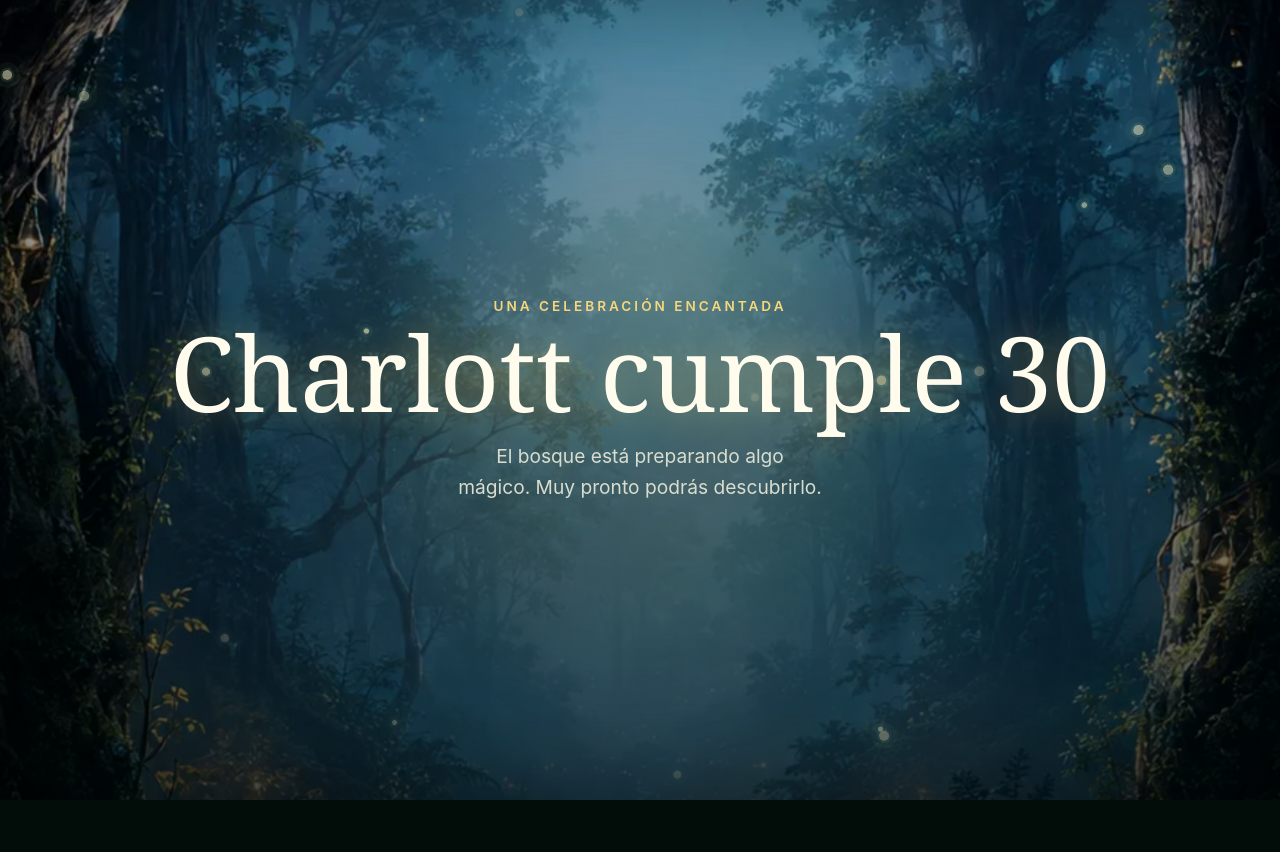
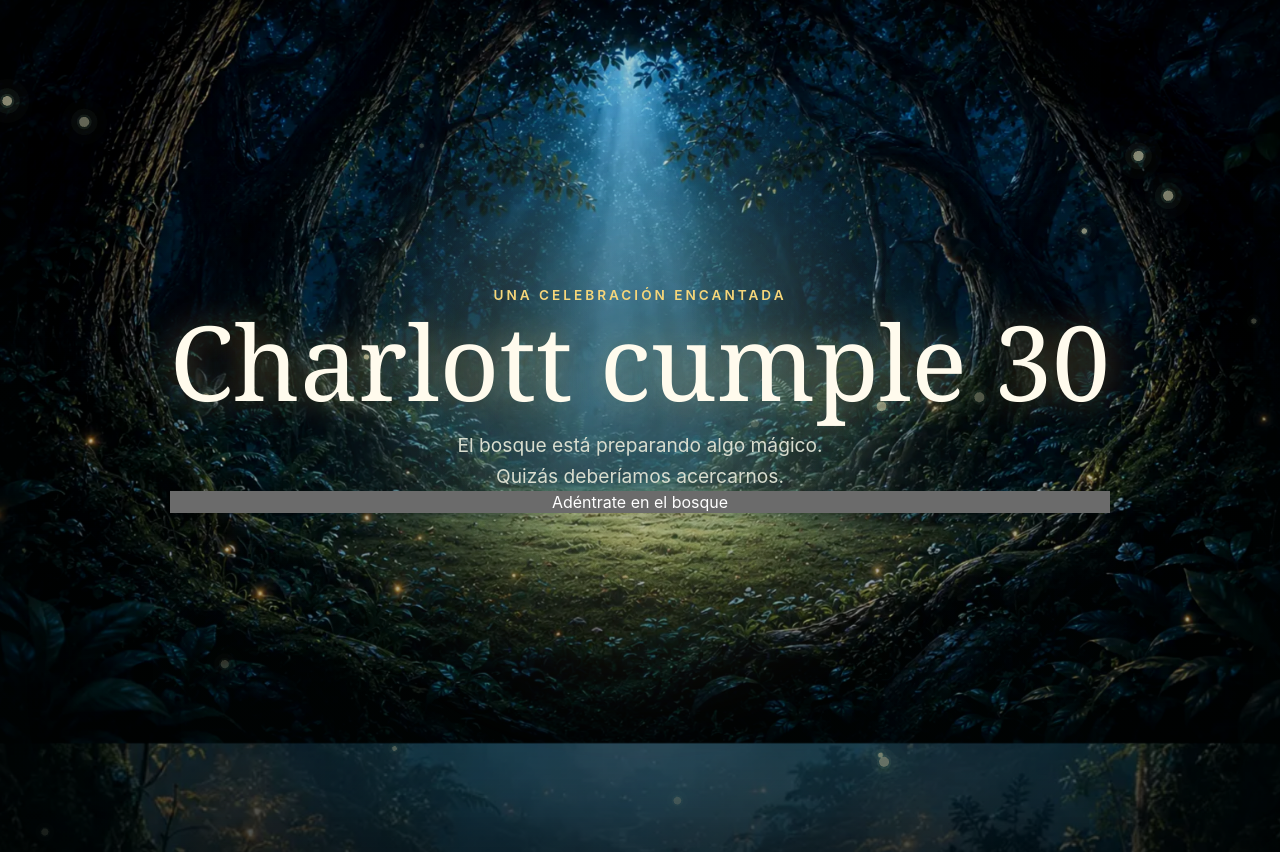
Before and after one commit to Darouji/Cumple-Charlott, a React (Vite) app: page / in a window 1280 px wide. Before the commit the page ends 800 px from the top, so only its background shows below. Built offline with nearby package versions, Linux system fonts and the light colour scheme.

Commit message:
feat: add threshold and glade flow

```diff
--- a/src/app/App.tsx
+++ b/src/app/App.tsx
@@ -1,15 +1,93 @@
+import { useEffect, useRef, useState } from "react";
+
+import { createForestTransition } from "../animation/createForestTransition";
+import gladeLandscape from "../assets/forest/hidden-glade-landscape.webp";
+import gladePortrait from "../assets/forest/hidden-glade-portrait.webp";
+import thresholdLandscape from "../assets/forest/forest-threshold-landscape.webp";
+import thresholdPortrait from "../assets/forest/enchanted-forest.webp";
 import { invitationConfig } from "../config/invitation.config";
 import { PixiScene } from "../scene/PixiScene";
 import styles from "./App.module.css";
 
 export function App() {
+  const [scene, setScene] = useState<"threshold" | "transitioning" | "glade">(
+    "threshold",
+  );
+  const thresholdRef = useRef<HTMLPictureElement>(null);
+  const gladeRef = useRef<HTMLPictureElement>(null);
+  const introductionRef = useRef<HTMLElement>(null);
+  const discoveryHintRef = useRef<HTMLParagraphElement>(null);
+  const timelineRef = useRef<gsap.core.Timeline | null>(null);
+
+  useEffect(() => {
+    return () => {
+      timelineRef.current?.kill();
+    };
+  }, []);
+
+  useEffect(() => {
+    if (scene === "glade") {
+      discoveryHintRef.current?.focus({ preventScroll: true });
+    }
+  }, [scene]);
+
+  const enterForest = () => {
+    const threshold = thresholdRef.current;
+    const glade = gladeRef.current;
+    const introduction = introductionRef.current;
+    const discoveryHint = discoveryHintRef.current;
+
+    if (
+      scene !== "threshold" ||
+      !threshold ||
+      !glade ||
+      !introduction ||
+      !discoveryHint
+    ) {
+      return;
+    }
+
+    setScene("transitioning");
+    timelineRef.current = createForestTransition(
+      { threshold, glade, introduction, discoveryHint },
+      {
+        reducedMotion: window.matchMedia(
+          "(prefers-reduced-motion: reduce)",
+        ).matches,
+        onComplete: () => setScene("glade"),
+      },
+    );
+  };
+
   return (
     <main className={styles.app}>
-      <div className={styles.forest} aria-hidden="true" />
+      <picture
+        ref={thresholdRef}
+        className={`${styles.forest} ${styles.threshold}`}
+        aria-hidden="true"
+      >
+        <source media="(min-aspect-ratio: 4 / 3)" srcSet={thresholdLandscape} />
+        <img src={thresholdPortrait} alt="" />
+      </picture>
+
+      <picture
+        ref={gladeRef}
+        className={`${styles.forest} ${styles.glade}`}
+        aria-hidden="true"
+      >
+        <source media="(min-aspect-ratio: 4 / 3)" srcSet={gladeLandscape} />
+        <img src={gladePortrait} alt="" />
+      </picture>
+
       <PixiScene />
       <div className={styles.atmosphere} aria-hidden="true" />
 
-      <section className={styles.content} aria-labelledby="invitation-title">
+      <section
+        ref={introductionRef}
+        className={styles.content}
+        aria-labelledby="invitation-title"
+        aria-hidden={scene === "glade"}
+      >
         <div className={styles.glow} aria-hidden="true" />
 
         <p className={styles.eyebrow}>Una celebración encantada</p>
@@ -19,9 +97,27 @@ export function App() {
         </h1>
 
         <p className={styles.subtitle}>
-          El bosque está preparando algo mágico. Muy pronto podrás descubrirlo.
+          El bosque está preparando algo mágico. Quizás deberíamos acercarnos.
         </p>
+
+        <button
+          className={styles.enterButton}
+          type="button"
+          onClick={enterForest}
+          disabled={scene !== "threshold"}
+        >
+          Adéntrate en el bosque
+        </button>
       </section>
+
+      <p
+        ref={discoveryHintRef}
+        className={styles.discoveryHint}
+        tabIndex={-1}
+        aria-hidden={scene !== "glade"}
+      >
+        Shh… parece que alguien está preparando algo.
+      </p>
     </main>
   );
 }
```
